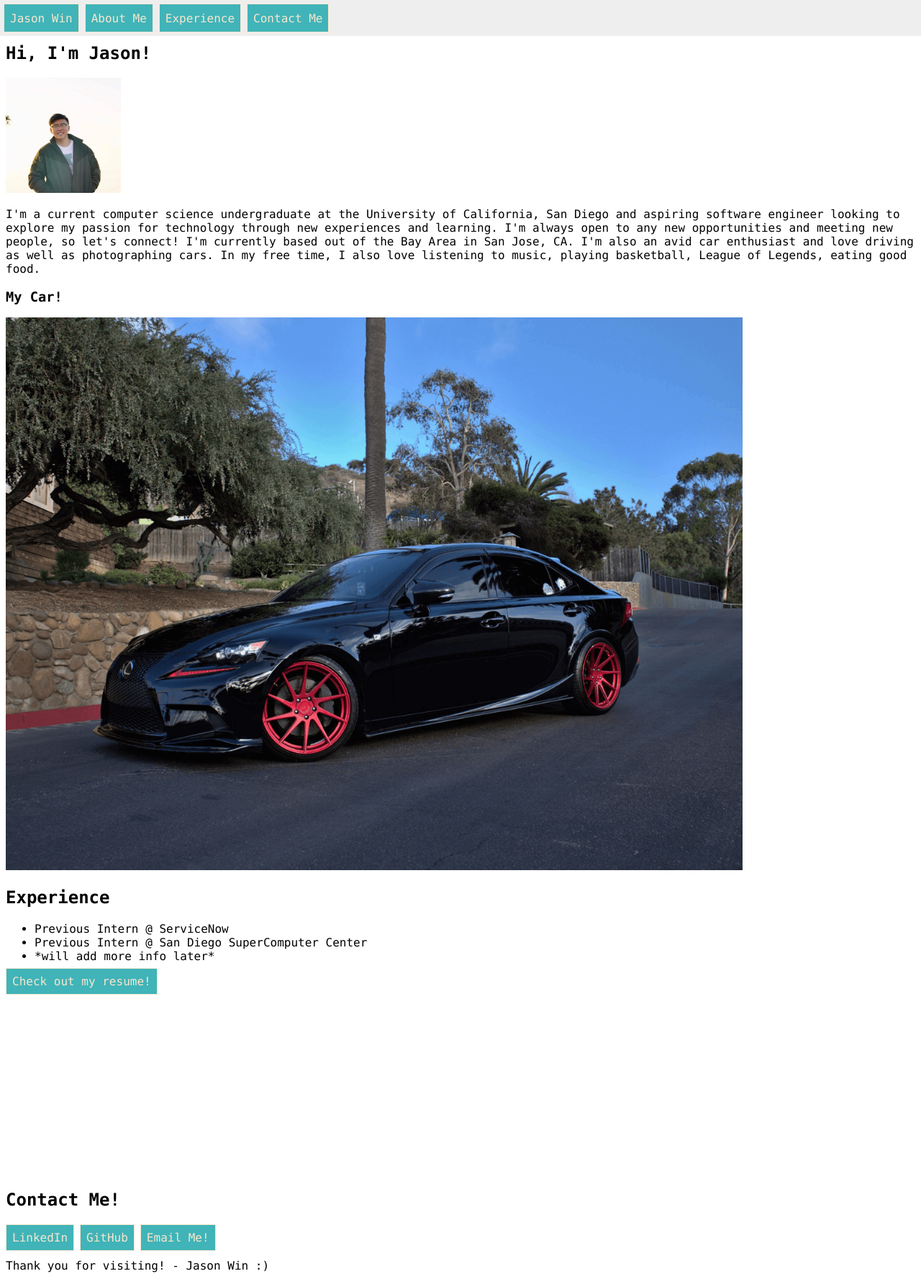
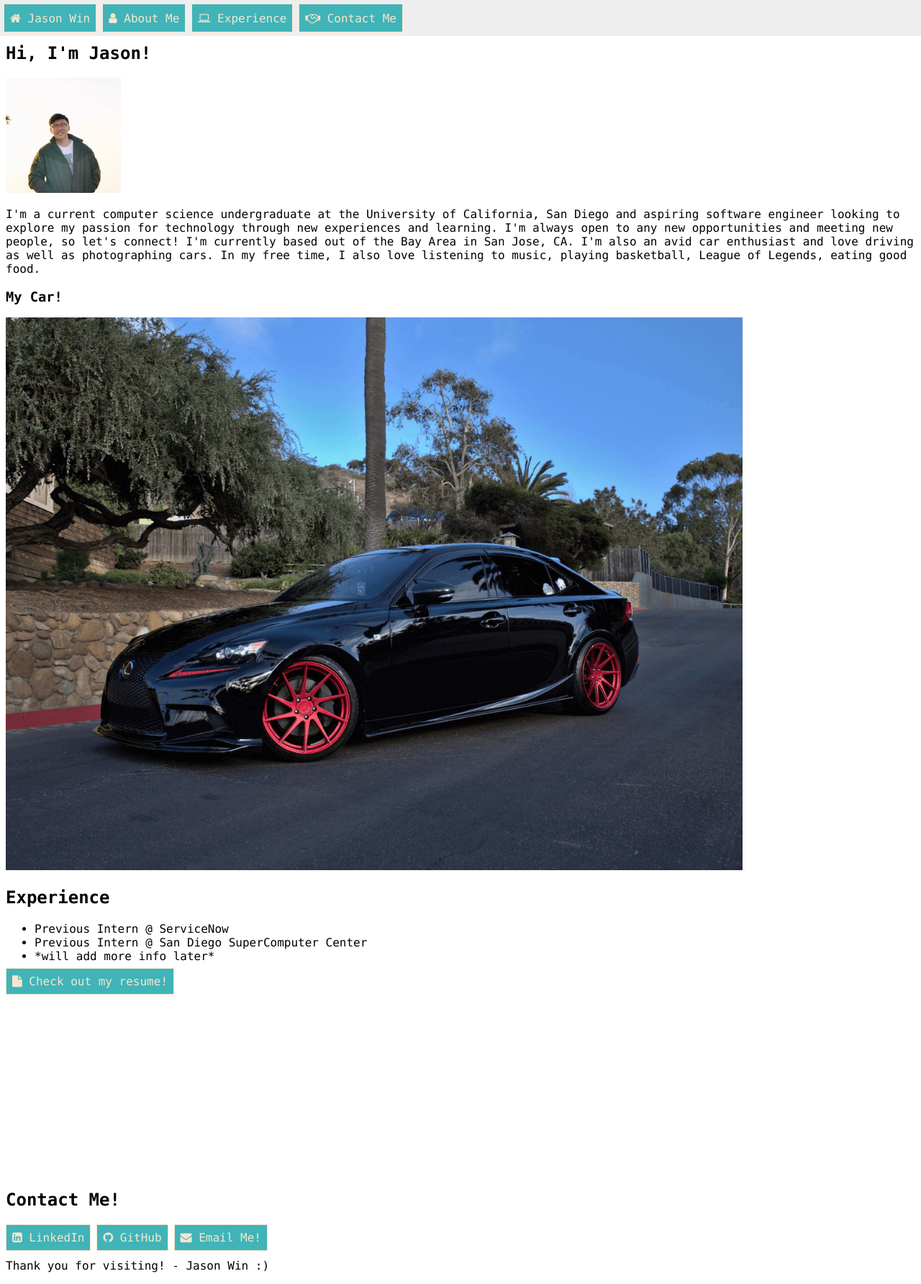
Before and after one commit to jasonwin20000/cse134hw4, a plain HTML site: page index.html in a window 1280 px wide. Shown: the whole page at 72% size. Drawn offline with Linux system fonts and the light colour scheme.

Commit message:
added comments and icons to main page

```diff
--- a/index.html
+++ b/index.html
@@ -4,16 +4,17 @@
 <head>
 	<title>CSE 134B Homework 4 Website</title>
 	<link rel="stylesheet" href="style.css">
+	<link rel="stylesheet" href="https://cdnjs.cloudflare.com/ajax/libs/font-awesome/4.7.0/css/font-awesome.min.css">
 	<meta name="Author" content="Jason Win">
 </head>
 
 <body>
 	<header>
 		<nav>
-			<a href="https://melodious-smakager-81228d.netlify.app/">Jason Win</a>
-			<a href="#aboutMe">About Me</a>
-			<a href="#experience">Experience</a>
-			<a href="#contactMe">Contact Me</a>
+			<a href="https://melodious-smakager-81228d.netlify.app/"><i class="fa fa-home"></i> Jason Win</a>
+			<a href="#aboutMe"><i class="fa fa-user"></i> About Me</a>
+			<a href="#experience"><i class="fa fa-laptop"></i> Experience</a>
+			<a href="#contactMe"><i class="fa fa-handshake-o"></i> Contact Me</a>
 		</nav>
 	</header>
 
@@ -37,15 +38,15 @@
 				<li>Previous Intern @ San Diego SuperComputer Center</li>
 				<li>*will add more info later*</li>
 			</ul>
-			<a href="https://drive.google.com/file/d/1n3yyeucK3vcDWgNrIYoSndekHPOgCq-T/view?usp=sharing">Check out my resume!</a>
+			<a href="https://drive.google.com/file/d/1n3yyeucK3vcDWgNrIYoSndekHPOgCq-T/view?usp=sharing"><i class="fa fa-file"></i> Check out my resume!</a>
 		</section>
 
 		<section id="contactMe">
 			<h2>Contact Me!</h2>
 			<nav>
-				<a href="https://www.linkedin.com/in/jason-win/">LinkedIn</a>
-				<a href="https://github.com/jasonwin20000">GitHub</a>
-				<a href="mailto:jasonwin2000@gmail.com">Email Me!</a>
+				<a href="https://www.linkedin.com/in/jason-win/"><i class="fa fa-linkedin-square"></i> LinkedIn</a>
+				<a href="https://github.com/jasonwin20000"><i class="fa fa-github"></i> GitHub</a>
+				<a href="mailto:jasonwin2000@gmail.com"><i class="fa fa-envelope"></i> Email Me!</a>
 			</nav>
 		</section>
 	</main>
```
Also changed, not shown: blog.js (+33 -1 lines), styleblog.js (+30 -1 lines).
